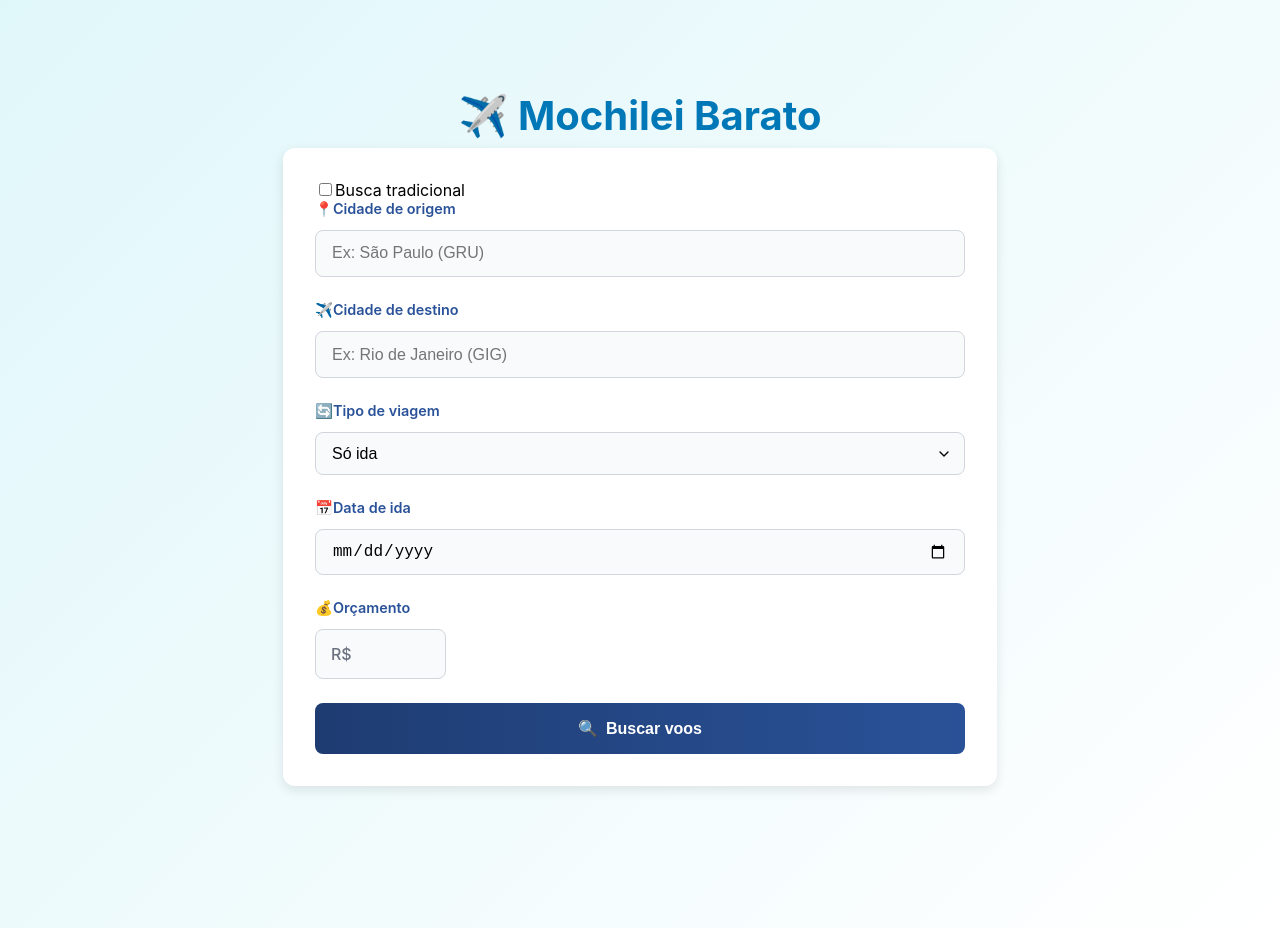
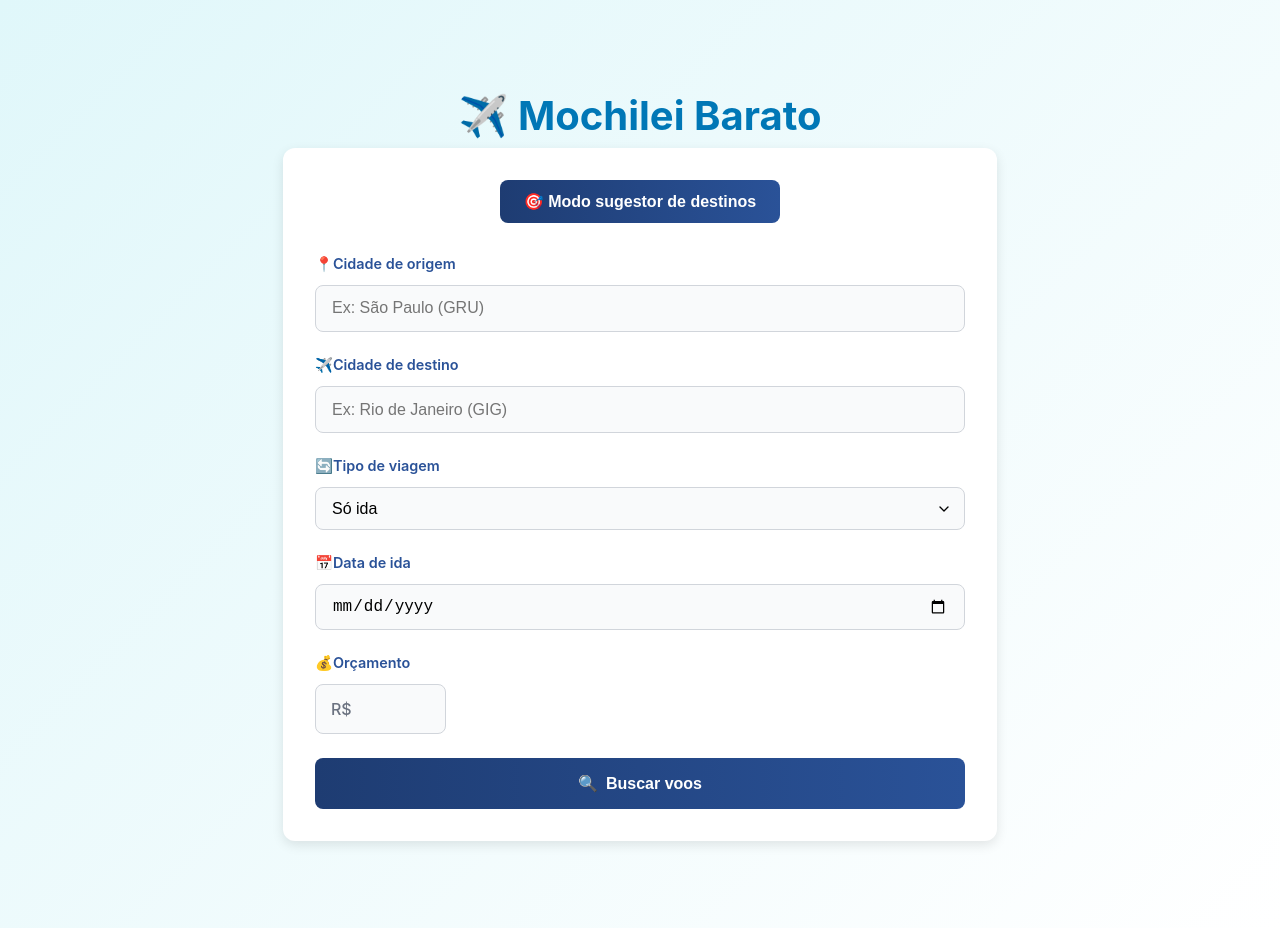
Before and after one commit to ManoelitoHCM/MochileiBarato, a React (Create React App) app in the folder frontend/: page / in a window 1280 px wide. Built offline with nearby package versions, Linux system fonts and the light colour scheme.

Commit message:
search mode selector

```diff
--- a/frontend/src/components/SearchModeSelector.jsx
+++ b/frontend/src/components/SearchModeSelector.jsx
@@ -1,24 +1,23 @@
 import React, { useState } from 'react';
 import DestinationForm from './DestinationForm';
 import SuggestionForm from './SuggestionForm';
+import '../css/SearchModeSelector.css';
 
 const SearchModeSelector = ({ onSearch, loading }) => {
   const [mode, setMode] = useState('traditional');
 
   return (
     <div className="mb-4">
-      <div className="form-check form-switch mb-3">
-        <input
-          className="form-check-input"
-          type="checkbox"
-          id="modeToggle"
-          checked={mode === 'suggestion'}
-          onChange={() => setMode(mode === 'traditional' ? 'suggestion' : 'traditional')}
-        />
-        <label className="form-check-label" htmlFor="modeToggle">
-          {mode === 'suggestion' ? 'Sugestor de destinos' : 'Busca tradicional'}
-        </label>
+      <div className="toggle-mode-container">
+        <button
+          type="button"
+          className="toggle-mode-button"
+          onClick={() => setMode(mode === 'traditional' ? 'suggestion' : 'traditional')}
+        >
+          {mode === 'suggestion' ? '🔁 Voltar para busca tradicional' : '🎯 Modo sugestor de destinos'}
+        </button>
       </div>
+
 
       {mode === 'traditional' ? (
         <DestinationForm onSearch={onSearch} loading={loading} />
--- /dev/null
+++ b/frontend/src/css/SearchModeSelector.css
@@ -0,0 +1,26 @@
+.toggle-mode-container {
+  display: flex;
+  justify-content: center;
+  margin-bottom: 2rem;
+}
+
+.toggle-mode-button {
+  background: linear-gradient(90deg, #1e3c72, #2a5298);
+  color: white;
+  border: none;
+  padding: 0.75rem 1.5rem;
+  border-radius: 0.5rem;
+  font-size: 1rem;
+  font-weight: 600;
+  cursor: pointer;
+  transition: all 0.2s ease;
+  display: flex;
+  align-items: center;
+  gap: 0.5rem;
+}
+
+.toggle-mode-button:hover {
+  background: linear-gradient(90deg, #2a5298, #1e3c72);
+  transform: translateY(-1px);
+  box-shadow: 0 4px 12px rgba(0, 0, 0, 0.1);
+}
```
